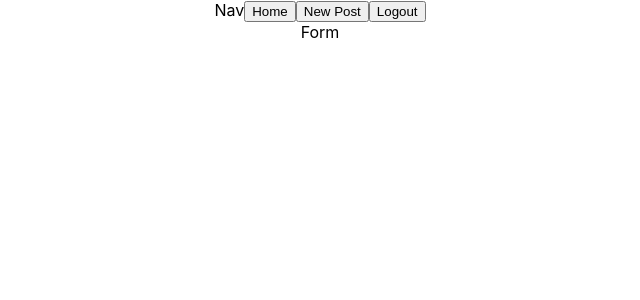
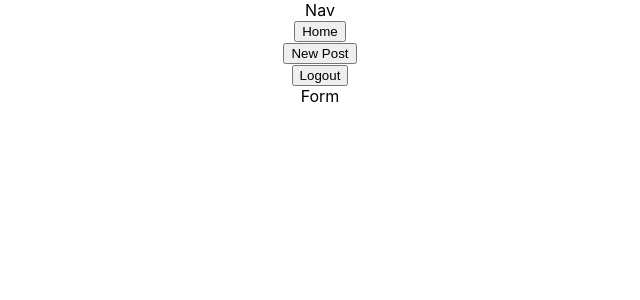
Before and after one commit to DogSniffers/Skills-Check-3, a React (Create React App) app in the folder helo/: page /#/new in a window 1280 px wide. Shown: the top 300 px of the page, without its empty margins (320-960 px from the left). Built offline with nearby package versions, Linux system fonts and the light colour scheme.

Commit message:
Routes part 501412

```diff
--- a/helo/src/components/Nav/Nav.js
+++ b/helo/src/components/Nav/Nav.js
@@ -1,13 +1,20 @@
 import React from 'react'
+import {Link} from 'react-router-dom';
 
 class Nav extends React.Component{
 
     render(){
         return(
             <div>Nav
-                <button>Home</button>
-                <button>New Post</button>
-                <button>Logout</button>
+                <div>
+                    <Link to ='dashboard'><button>Home</button></Link>
+                </div>
+                <div>
+                    <Link to ='/new'><button>New Post</button></Link>
+                </div>
+                <div>
+                    <Link to ='/'><button>Logout</button></Link>
+                </div>
             </div>
         )
     }
```
